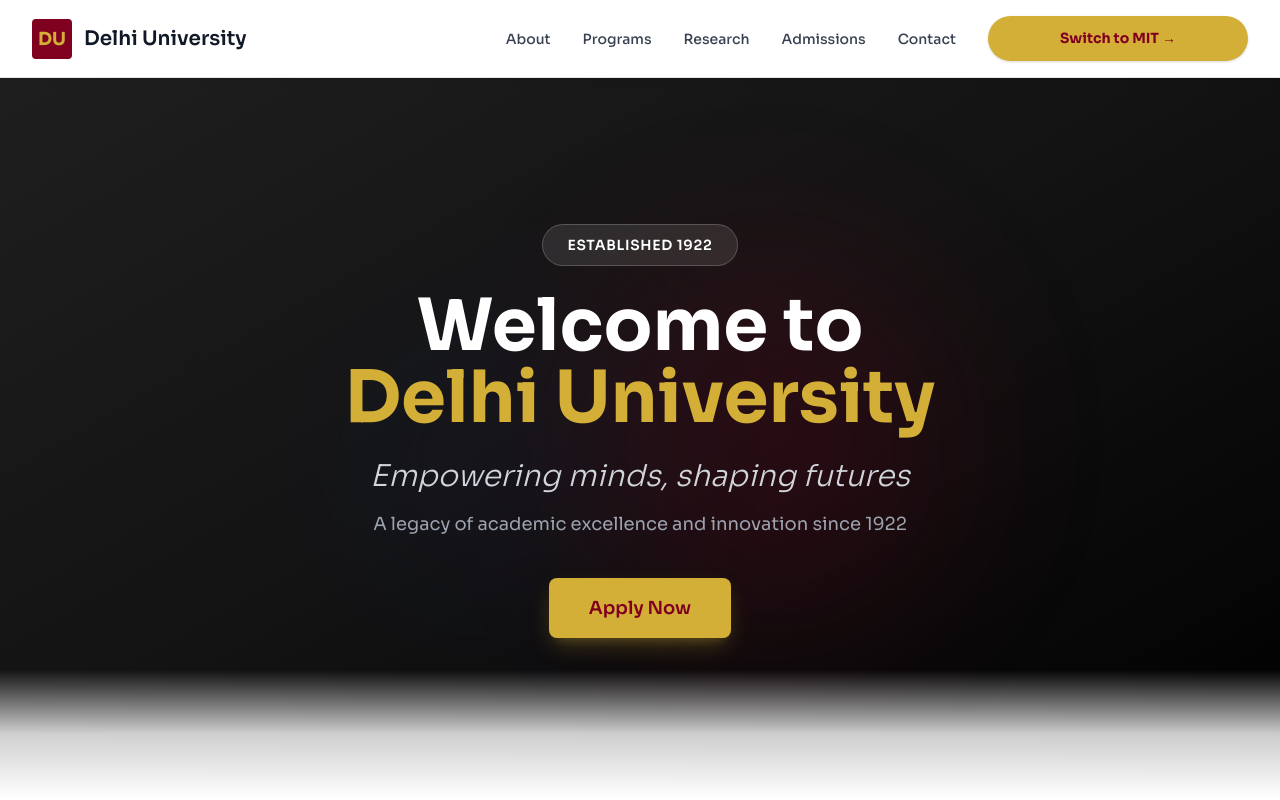
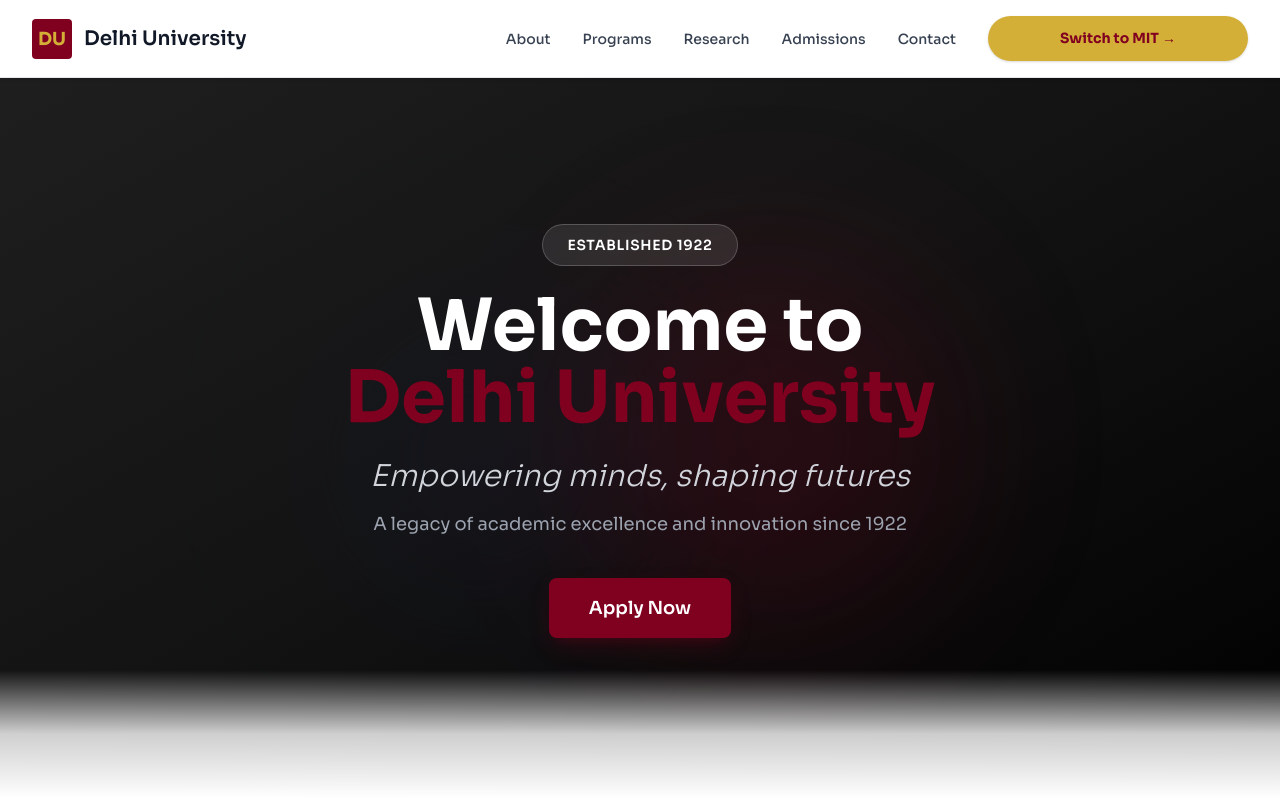
Before and after one commit to Ankita1800/university-landing-pages, a plain HTML site: page delhi-university-landing/index.html in a window 1280 px wide. Shown: the top 800 px of the page. Drawn offline with nearby package versions, Linux system fonts and the light colour scheme.

Commit message:
Change DU text and button to burgundy color

```diff
--- a/delhi-university-landing/index.html
+++ b/delhi-university-landing/index.html
@@ -130,11 +130,11 @@
 
         /* 9. Apply Button - Match MIT's shadow intensity with DU colors */
         .apply-btn {
-            box-shadow: 0 10px 25px -5px rgba(212, 175, 55, 0.3), 0 8px 10px -6px rgba(212, 175, 55, 0.2);
+            box-shadow: 0 10px 25px -5px rgba(128, 0, 32, 0.3), 0 8px 10px -6px rgba(128, 0, 32, 0.2);
         }
 
         .apply-btn:hover {
-            box-shadow: 0 20px 35px -5px rgba(212, 175, 55, 0.4), 0 10px 15px -6px rgba(212, 175, 55, 0.3);
+            box-shadow: 0 20px 35px -5px rgba(128, 0, 32, 0.4), 0 10px 15px -6px rgba(128, 0, 32, 0.3);
         }
 
         /* 10. Section Spacing - Match MIT's exact padding values */
@@ -214,11 +214,11 @@
                 <div class="inline-block mb-6 px-6 py-2 bg-white/10 backdrop-blur-sm rounded-full border border-white/20">
                     <span class="text-white font-semibold text-sm tracking-wider">ESTABLISHED 1922</span>
                 </div>
-                <h1 class="text-6xl md:text-7xl font-bold mb-6 leading-tight">Welcome to <br/><span class="text-du-gold">Delhi University</span></h1>
+                <h1 class="text-6xl md:text-7xl font-bold mb-6 leading-tight">Welcome to <br/><span class="text-du-burgundy">Delhi University</span></h1>
                 <p class="text-2xl md:text-3xl mb-4 font-light italic text-gray-300">Empowering minds, shaping futures</p>
                 <p class="text-lg text-gray-400 mb-10 max-w-2xl mx-auto">A legacy of academic excellence and innovation since 1922</p>
                 <div class="flex justify-center">
-                    <button id="applyNowBtn" class="apply-btn bg-du-gold text-du-burgundy px-10 py-4 rounded-lg text-lg font-semibold hover:bg-yellow-400 hover:scale-105 transition-all duration-300">Apply Now</button>
+                    <button id="applyNowBtn" class="apply-btn bg-du-burgundy text-white px-10 py-4 rounded-lg text-lg font-semibold hover:bg-red-900 hover:scale-105 transition-all duration-300">Apply Now</button>
                 </div>
             </div>
             <div class="hero-white-fade"></div>
```
